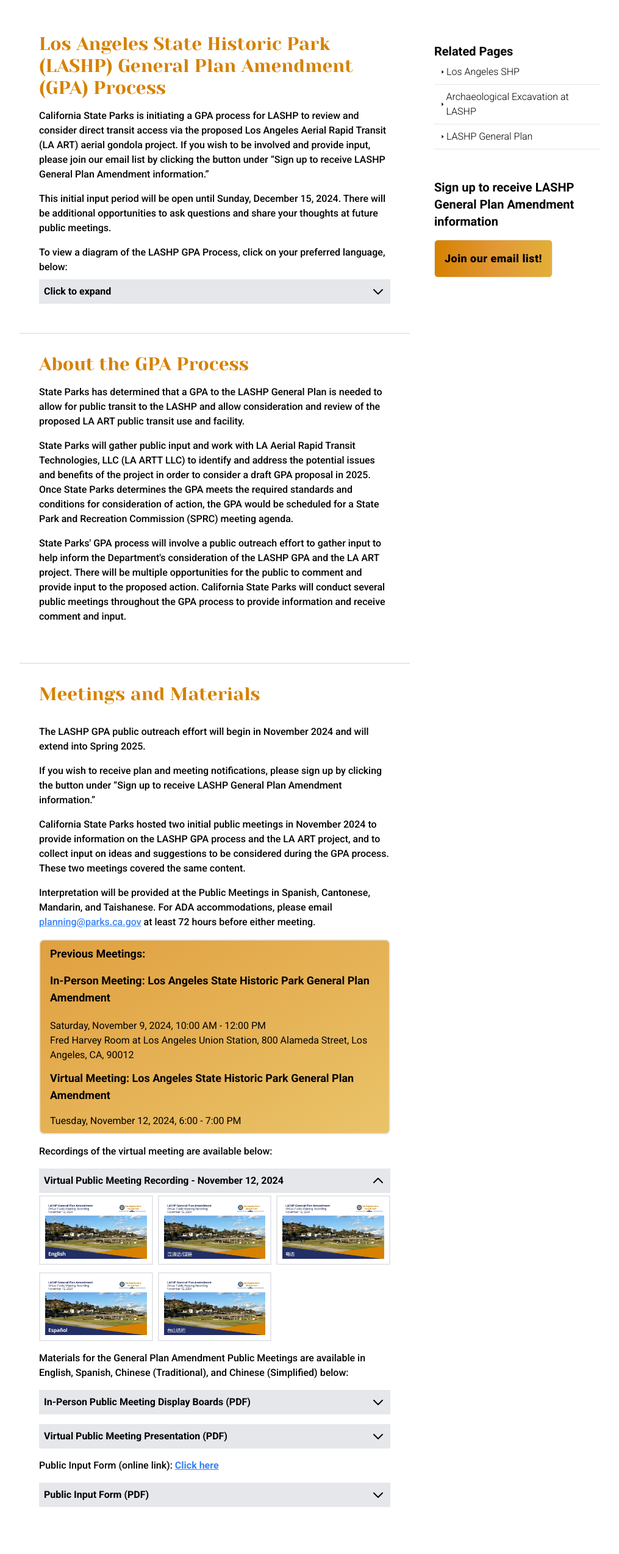
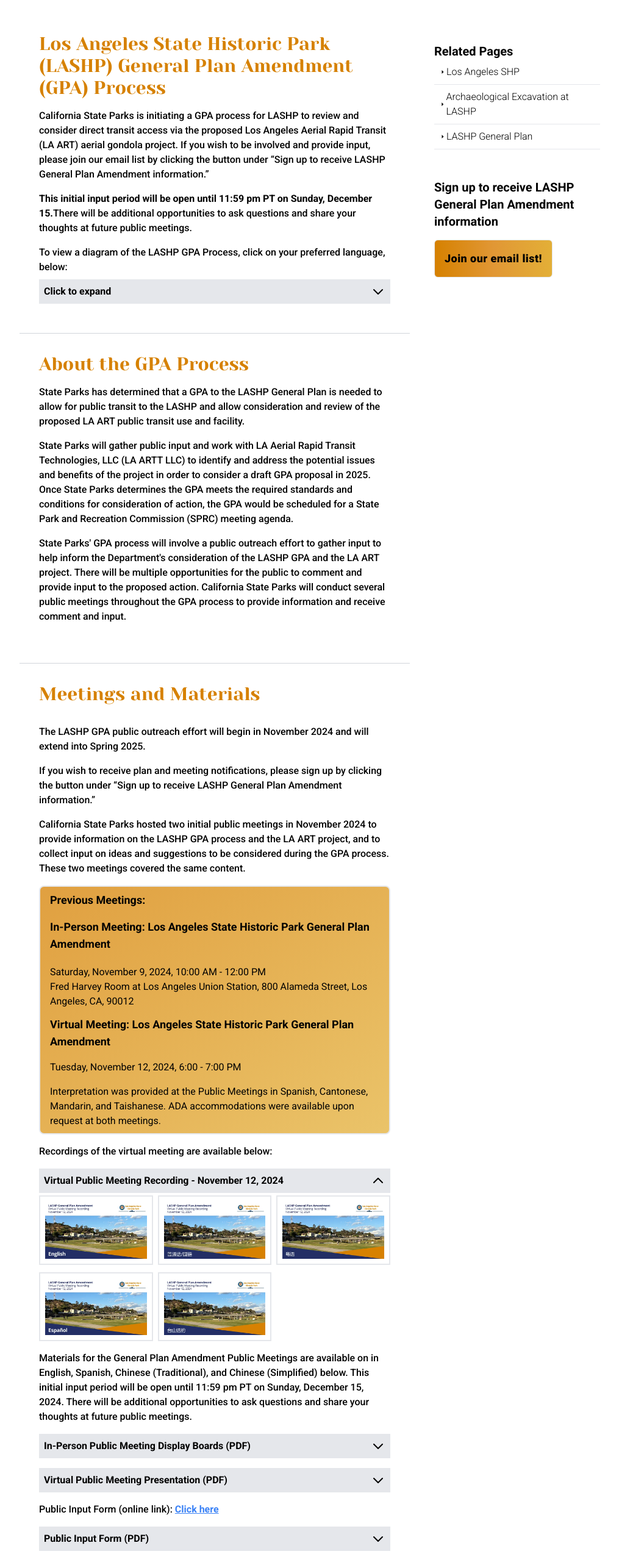
Before and after one commit to AECOMVizStudio/la_art, a React (Vite) app: page / in a window 1280 px wide. Shown: the part 606-3154 px from the top of the page at 61% size, without its empty margins (120-1135 px from the left). Built offline with nearby package versions, Linux system fonts and the light colour scheme.

Commit message:
general text edits

```diff
--- a/src/components/children/Headings/GeneralPlan.tsx
+++ b/src/components/children/Headings/GeneralPlan.tsx
@@ -47,7 +47,10 @@
         information.”
       </p>
       <p className="font-medium pt-4">
-        This initial input period will be open until Sunday, December 15, 2024.
+        <span className="font-bold">
+          This initial input period will be open until 11:59 pm PT on Sunday,
+          December 15.
+        </span>
         There will be additional opportunities to ask questions and share your
         thoughts at future public meetings.
       </p>
--- a/src/components/children/Headings/Meetings.tsx
+++ b/src/components/children/Headings/Meetings.tsx
@@ -140,13 +140,6 @@
         project, and to collect input on ideas and suggestions to be considered
         during the GPA process. These two meetings covered the same content.
       </p>
-      <p className="font-medium pt-4">
-        Interpretation will be provided at the Public Meetings in Spanish,
-        Cantonese, Mandarin, and Taishanese. For ADA accommodations, please
-        email{' '}
-        <span className="text-blue-500 underline">planning@parks.ca.gov</span>{' '}
-        at least 72 hours before either meeting.
-      </p>
 
       <div className="bg-gradient-to-br from-[rgba(214,128,0,0.75)] to-[rgba(227,175,55,0.75)] border-2 border-gray-200 rounded-lg p-2 my-4 md:px-4">
         <span className="font-semibold py-4 text-lg">Previous Meetings:</span>
@@ -172,6 +165,11 @@
             Tuesday, November 12, 2024, 6:00 - 7:00 PM{' '}
           </p>
         </div>
+        <p className="font-normal pt-4">
+          Interpretation was provided at the Public Meetings in Spanish,
+          Cantonese, Mandarin, and Taishanese. ADA accommodations were available
+          upon request at both meetings.
+        </p>
       </div>
       <div className="font-medium pb-4">
         Recordings of the virtual meeting are available below:
@@ -179,8 +177,10 @@
       <VideosExpandable props={videoData} />
       <div className="font-medium pb-4">
         Materials for the General Plan Amendment Public Meetings are available
-        in English, Spanish, Chinese (Traditional), and Chinese (Simplified)
-        below:
+        on in English, Spanish, Chinese (Traditional), and Chinese (Simplified)
+        below. This initial input period will be open until 11:59 pm PT on
+        Sunday, December 15, 2024. There will be additional opportunities to ask
+        questions and share your thoughts at future public meetings.
       </div>
 
       <MaterialsExpandable props={inPersonPublicMeetingPresentationBoards} />
```
